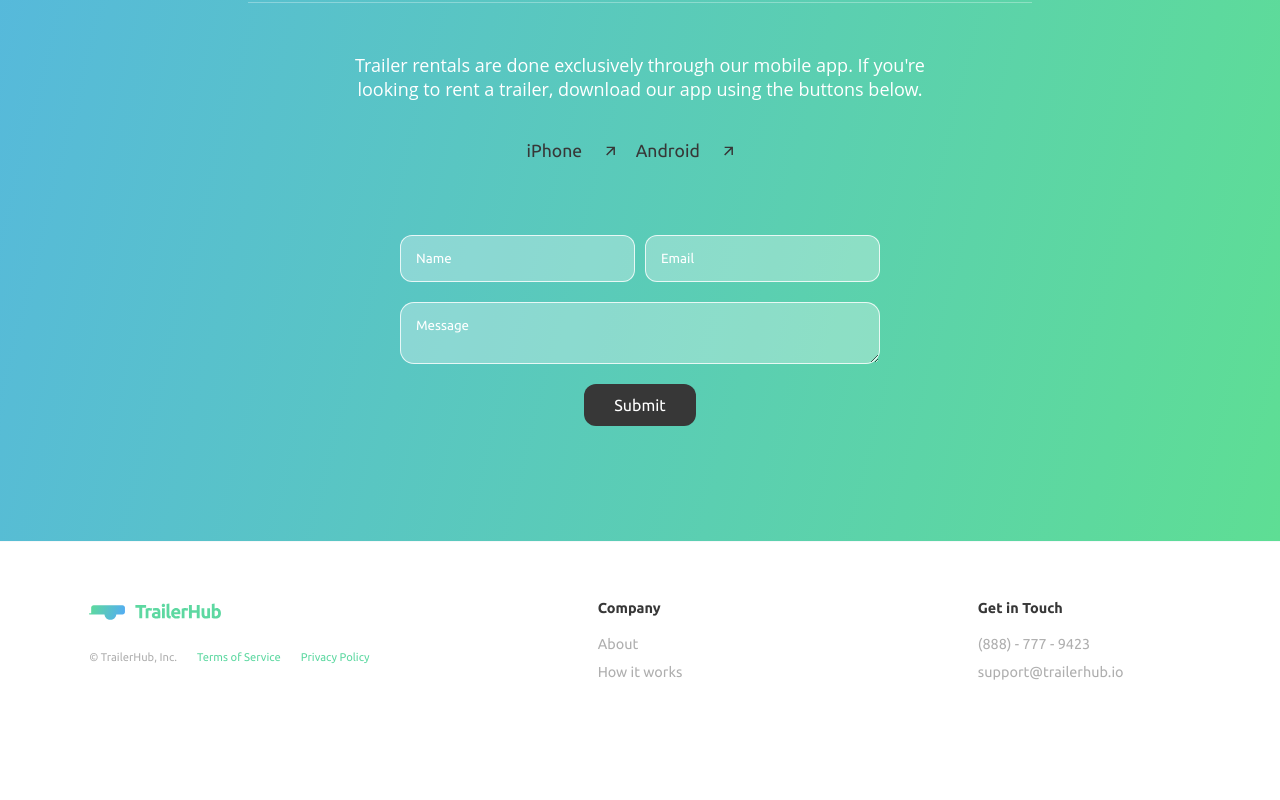
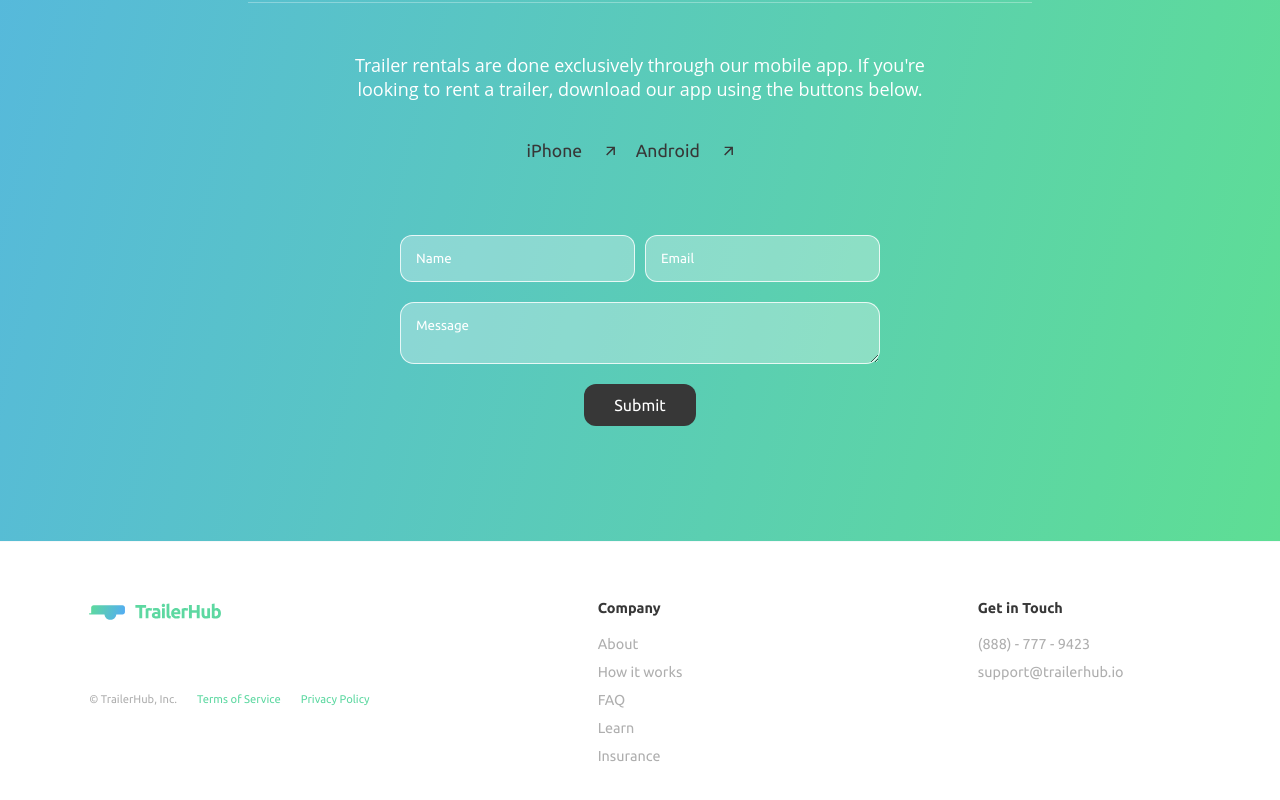
Before and after one commit to TrailerHub/trailerhub_web, a React (Create React App) app: page / in a window 1280 px wide. Shown: the part 4322-5122 px from the top of the page. Before the commit the page ends 5060 px from the top, so only its background shows below. Built offline with nearby package versions, Linux system fonts and the light colour scheme.

Commit message:
fixed learn page outdated urls and added pages to footer

```diff
--- a/src/components/Footer/index.js
+++ b/src/components/Footer/index.js
@@ -25,6 +25,9 @@ const Footer = ({path}) => {
                     <FooterSubHeading>Company</FooterSubHeading>
                     <FooterLink to="/" smooth={true} duration={500} spy={true} exact='true' onClick={() => toggleHome()}>About</FooterLink>
                     <FooterLink to="/howitworks" smooth={true} duration={500} spy={true} exact='true' onClick={() => toggleHome()}>How it works</FooterLink>
+                    <FooterLink to="/faq" smooth={true} duration={500} spy={true} exact='true' onClick={() => toggleHome()}>FAQ</FooterLink>
+                    <FooterLink to="/learn" smooth={true} duration={500} spy={true} exact='true' onClick={() => toggleHome()}>Learn</FooterLink>
+                    <FooterLink to="/insurance" smooth={true} duration={500} spy={true} exact='true' onClick={() => toggleHome()}>Insurance</FooterLink>
                 </ContentContainer>
                 <ContentContainer>
                     <ContactContentContainer>
--- a/src/content/learnData.js
+++ b/src/content/learnData.js
@@ -22,7 +22,7 @@ export const learnData = [
     {
         id: 3,
         url: 'https://www.trailersuperstore.com/tips-for-driving-with-a-large-trailer/',
-        imageUrl: 'https://www.trailersuperstore.com/media/2019/02/4-Tips-for-Towing-.jpg',
+        imageUrl: 'https://www.trailersuperstore.com/content/uploads/2019/02/1-for-Driving-with-a-Large-Trailer.jpg',
         alt: 'Truck towing a trailer',
         title: 'Tips for Driving With a Large Trailer',
         author: 'Trailer Superstore',
@@ -40,7 +40,7 @@ export const learnData = [
     {
         id: 5,
         url: 'https://www.trailersuperstore.com/how-to-replace-a-trailer-tire/',
-        imageUrl: 'https://www.trailersuperstore.com/media/2019/04/1-How-to-Replace-a-Trailer-Tire-1.jpg',
+        imageUrl: 'https://www.trailersuperstore.com/content/uploads/2019/04/1-How-to-Replace-a-Trailer-Tire-1.jpg',
         alt: 'Image of a tire with the text "How to replace a trailer tire"',
         title: 'How to Replace a Trailer Tire',
         author: 'Trailer Superstore',
```
